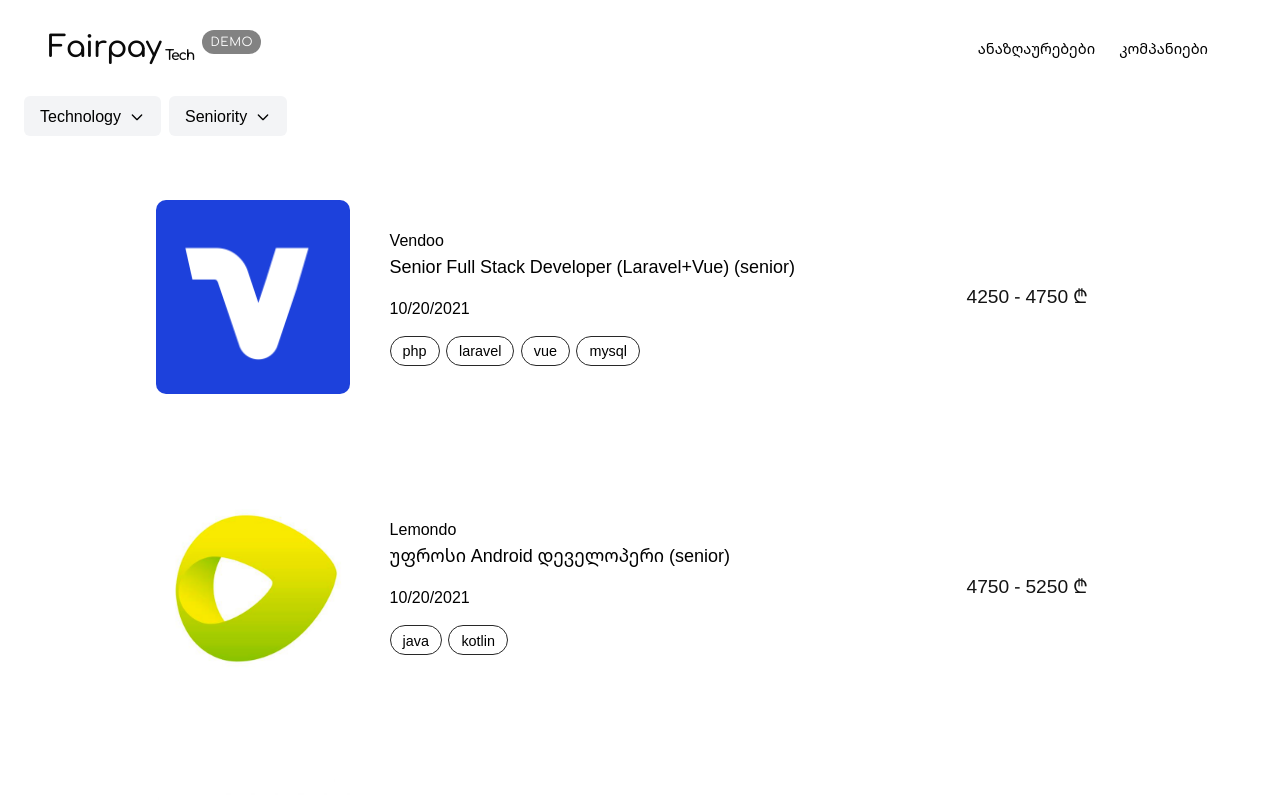
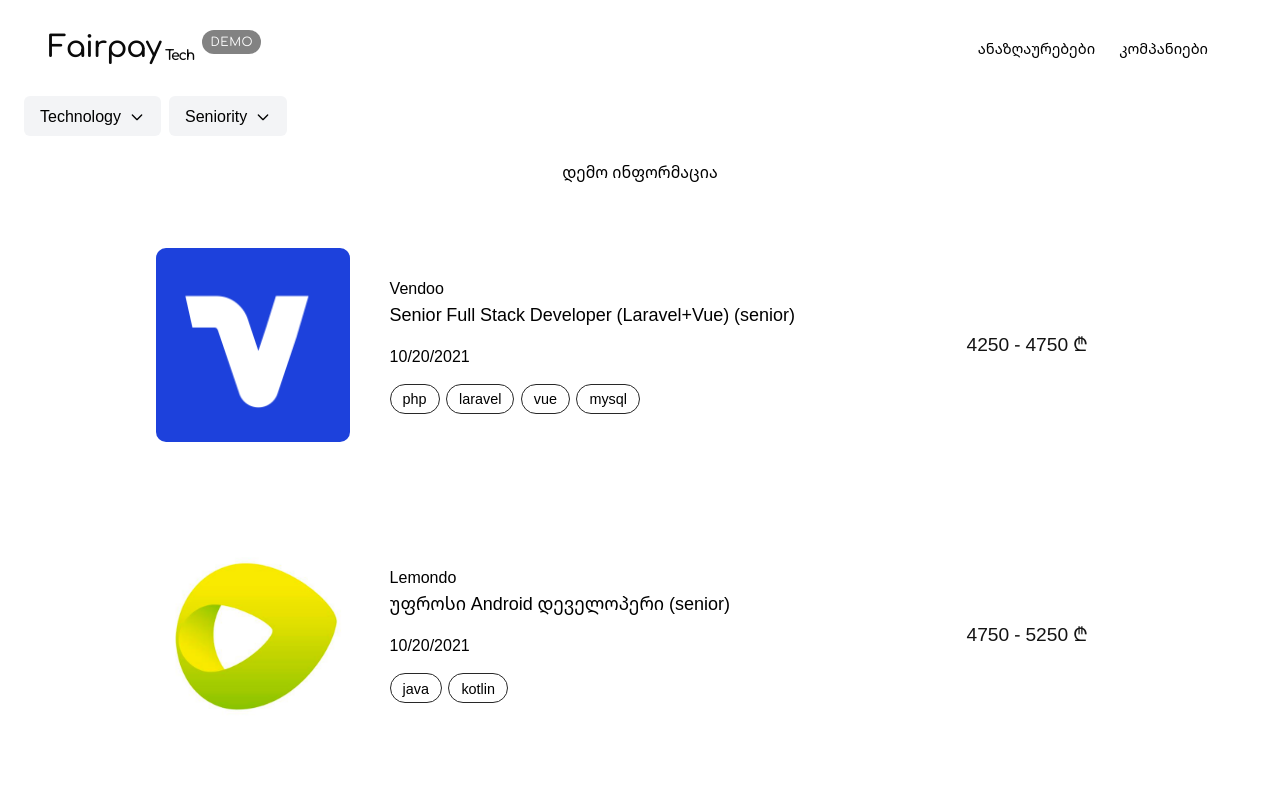
Before and after one commit to ItsMeSaba/fairpay-ge, a Next.js app: page /salaries in a window 1280 px wide. Shown: the top 800 px of the page. Built offline with nearby package versions, Linux system fonts and the light colour scheme; a web font is replaced by a local one.

Commit message:
feat: add demo information text to salaries page

```diff
--- a/src/app/salaries/page.tsx
+++ b/src/app/salaries/page.tsx
@@ -52,6 +52,8 @@
         />
       </div>
 
+      <p className="text-center mt-6">დემო ინფორმაცია</p>
+
       <div className="min-h-[500px]">
         {filteredSalaries?.map((salary) => (
           <CompanySalary key={salary._id.$oid} data={salary} company={{ name: salary.company }} />
```
